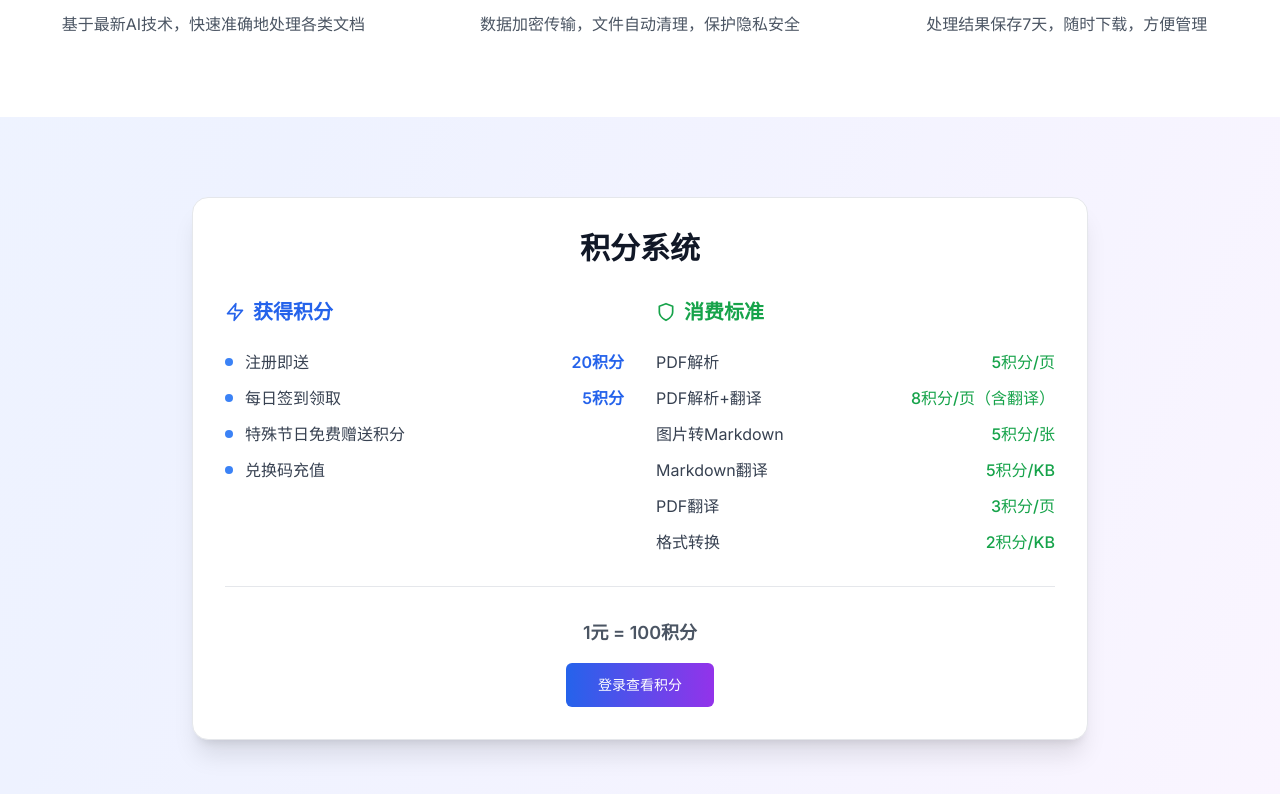
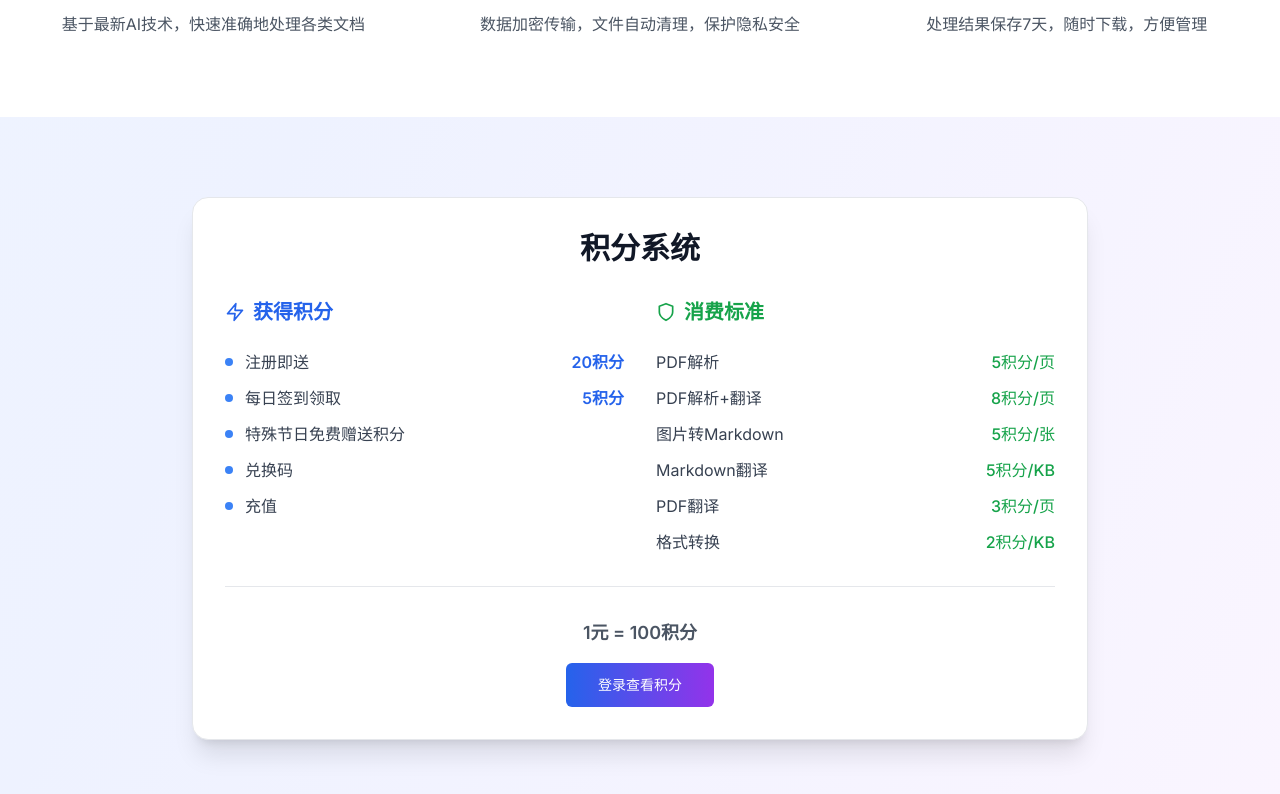
Before and after one commit to Len12749/web_zhiyi_en, a Next.js app: page / in a window 1280 px wide. Shown: the part 2203-2997 px from the top of the page. Built offline with nearby package versions, Linux system fonts and the light colour scheme; no server answers.

Commit message:
优化了首页界面

```diff
--- a/app/page.tsx
+++ b/app/page.tsx
@@ -245,7 +245,8 @@ export default function HomePage() {
                     { text: '注册即送', points: '20积分' },
                     { text: '每日签到领取', points: '5积分' },
                     { text: '特殊节日免费赠送积分', points: null },
-                    { text: '兑换码充值', points: null },
+                    { text: '兑换码', points: null },
+                    { text: '充值', points: null },
                   ].map((item, index) => (
                     <li key={index} className="flex items-center text-gray-700 dark:text-gray-300">
                       <div className="w-2 h-2 bg-blue-500 rounded-full mr-3 flex-shrink-0"></div>
@@ -266,7 +267,7 @@ export default function HomePage() {
                 <ul className="space-y-3">
                   {[
                     { service: 'PDF解析', cost: '5积分/页' },
-                    { service: 'PDF解析+翻译', cost: '8积分/页（含翻译）' },
+                    { service: 'PDF解析+翻译', cost: '8积分/页' },
                     { service: '图片转Markdown', cost: '5积分/张' },
                     { service: 'Markdown翻译', cost: '5积分/KB' },
                     { service: 'PDF翻译', cost: '3积分/页' },
```
